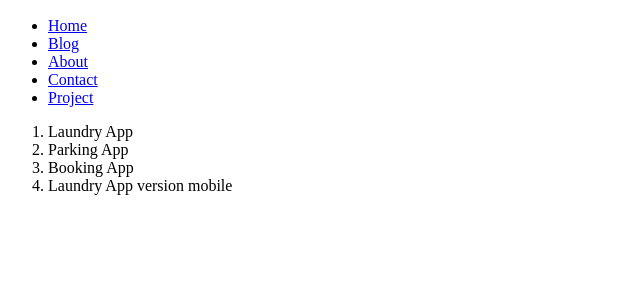
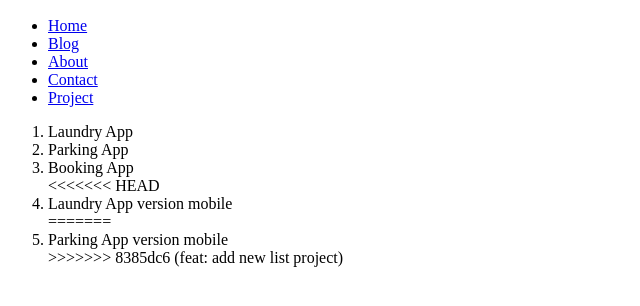
Before and after one commit to MuhammadIqbalAfandi/git-remote, a plain HTML site: page project.html in a window 1280 px wide. Shown: the part 110-416 px from the top of the page, without its empty margins (0-640 px from the left). Drawn offline with Linux system fonts and the light colour scheme.

Commit message:
feat: add new list project

```diff
--- a/project.html
+++ b/project.html
@@ -24,7 +24,11 @@
       <li>Laundry App</li>
       <li>Parking App</li>
       <li>Booking App</li>
+<<<<<<< HEAD
       <li>Laundry App version mobile</li>
+=======
+      <li>Parking App version mobile</li>
+>>>>>>> 8385dc6 (feat: add new list project)
     </ol>
   </body>
 </html>
```
